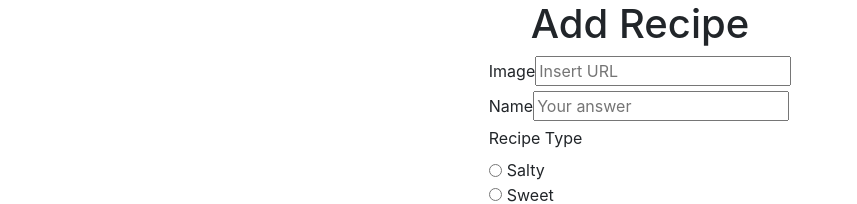
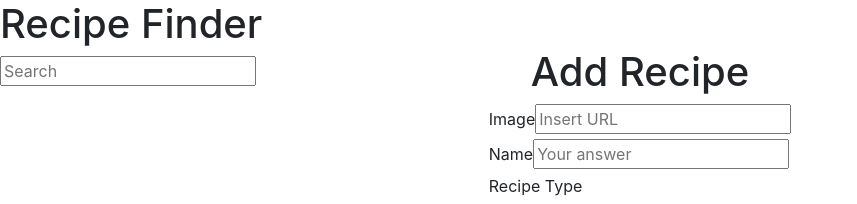
Before and after one commit to DaniPinelli/recipe-finde, a Vue app: page / in a window 1280 px wide. Shown: the top 204 px of the page, without its empty margins (0-857 px from the left). Built offline with nearby package versions, Linux system fonts and the light colour scheme.

Commit message:
Creating the finder

```diff
--- a/src/App.vue
+++ b/src/App.vue
@@ -1,6 +1,7 @@
 <template>
   <div>
-    <div id="header" ></div>
+    <div id="header" > <finder v-on:query-change="querySearch" />
+    </div>
     <div id="main-container" >
       <h1 class="text-center" >Add Recipe</h1>
       <AddRecipe v-on:add-recipe="addRecipe"/>
@@ -13,17 +14,30 @@
 <script>
 import Recipes from './components/Recipes.vue'
 import AddRecipe from './components/AddRecipe.vue'
+import Finder from './components/Finder.vue'
+
 
 export default {
   name: 'App',
   components: {
-   AddRecipe, Recipes
+   Finder, AddRecipe, Recipes
   },
 
   methods:{
   addRecipe(recipe){
     this.recipes.push(recipe);
     this.copyRecipes = [...this.recipes]
+  },
+  querySearch(query){
+    if(query.trim() === ''){
+      this.copyRecipes = "";
+    } else {
+      const temp = this.copyRecipes.filter(recipe => {
+        return recipe.title.includes(query)
+      });
+
+      this.copyRecipes = [...temp];
+    }
   }
   },
   data () {
--- a/src/components/AddRecipe.vue
+++ b/src/components/AddRecipe.vue
@@ -36,7 +36,7 @@
     </div>
 </template>
 <script>
-//mport { uuid } from 'uuid';
+//import {uuid} from 'uuid';
 
 export default {
     name: 'AddRecipe',
@@ -53,7 +53,7 @@ export default {
           e.preventDefault();
 
           const newRecipe = {
-              id:20, //uuid(),
+              id: 20,//uuid(),
               title: this.title,
               ingredients: this.ingredients,
               type:this.type ,
--- /dev/null
+++ b/src/components/Finder.vue
@@ -0,0 +1,24 @@
+<template>
+    <div id="finder-container" class="container-finder" >
+        <h1>Recipe Finder</h1>
+        <input type="text" v-model="query" placeholder="Search" v-on:input="$emit('query-change', query)">
+    </div>
+</template>
+<script>
+
+
+export default  {
+   name: 'Finder',
+   data(){
+       return{
+           query:""
+       }
+   }
+}
+</script>
+<style scoped>
+#finder-container{
+    width: 280px;
+    height: 3rem;
+}
+</style>
--- a/src/components/RecipeItem.vue
+++ b/src/components/RecipeItem.vue
@@ -2,7 +2,7 @@
 <div>
     <div class="container-cards d-flex justify-content-center" >
       <div class="card">
-         <img class="card-img-top image-recipe" :src="recipe.url" >
+         <img class="card-img-top image-recipe" :src="recipe.url" :alt="Recipe" >
          <div class="card-title" ><h5> {{recipe.title}} </h5> </div>
          <div class="mb-0"><p><strong>Type:</strong> {{recipe.type}} </p> </div>
          <div class="card-text" > <p><strong>Ingredients:</strong> {{recipe.ingredients[0]}}, {{recipe.ingredients[1]}}, {{recipe.ingredients[2]}}, {{recipe.ingredients[3]}}.</p></div>
@@ -31,8 +31,6 @@ border-color: #fff;
     height: 160px;
     width: auto;
     border-radius: 5px #fff solid;
-    background-repeat: no-repeat;
-    background-size: cover;
-}
+    }
 
 </style>
```
